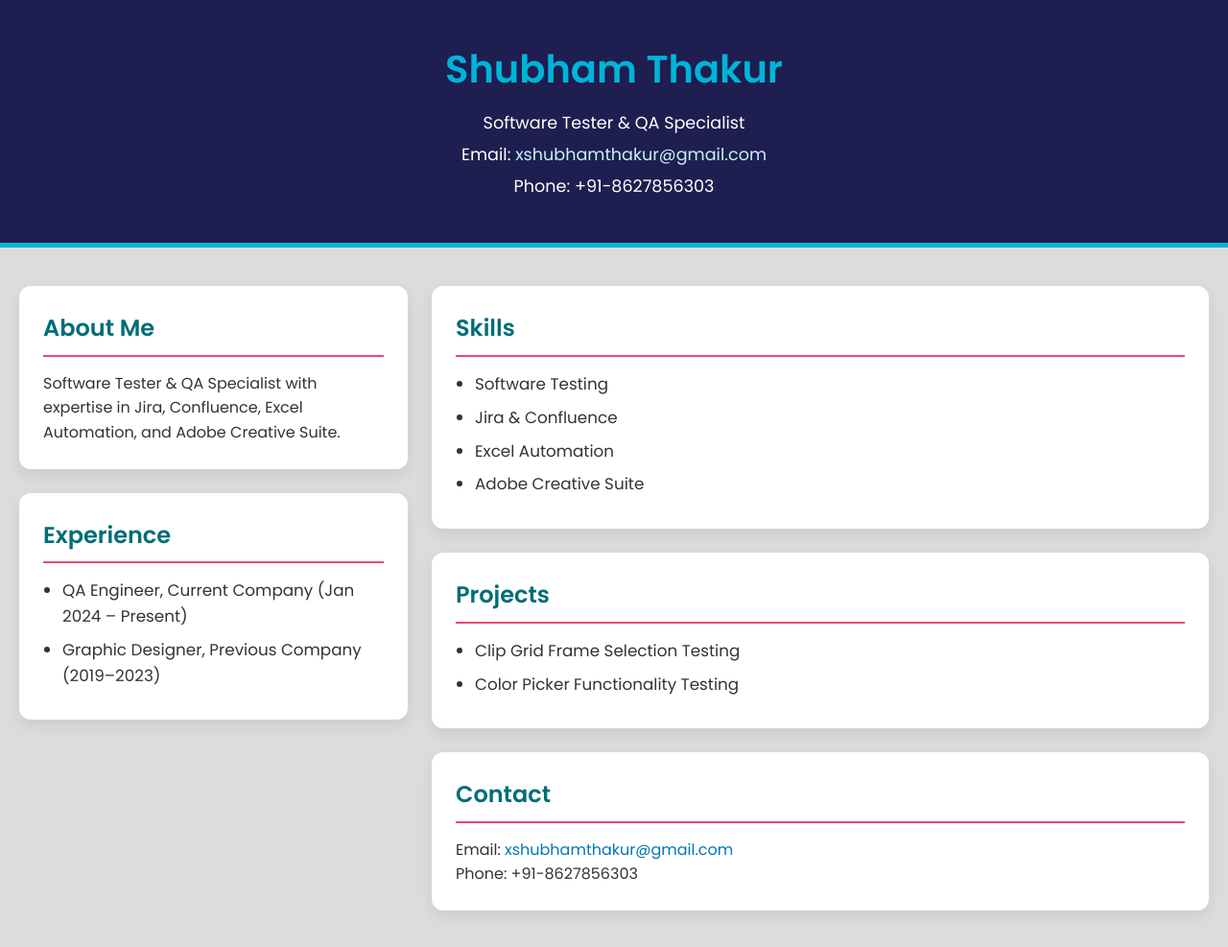
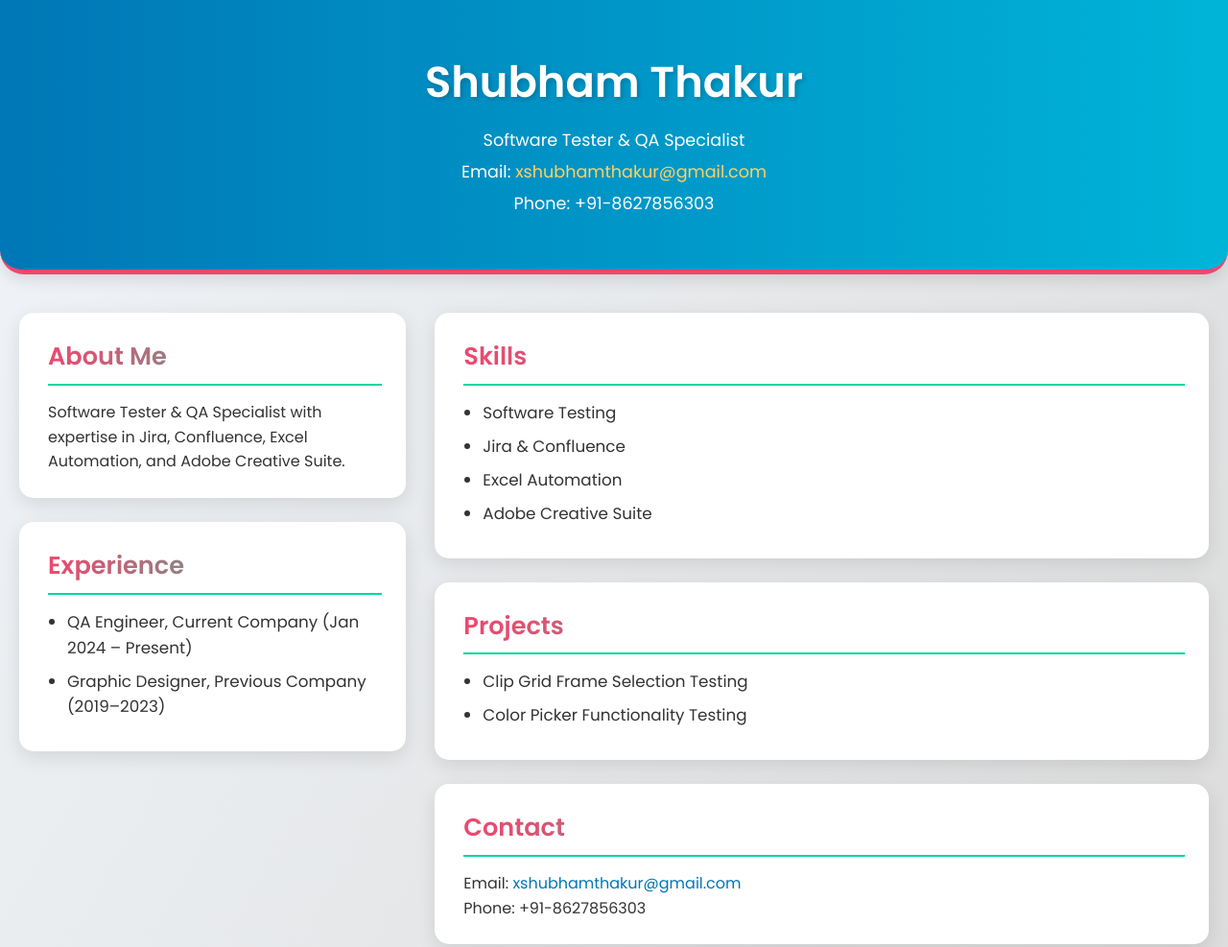
Before and after one commit to ssshanshu94-web/Resume, a plain HTML site: page index.html in a window 1280 px wide. Shown: the top 987 px of the page at 96% size. Drawn offline with Linux system fonts and the light colour scheme.

Commit message:
Updated UI

```diff
--- a/index.html
+++ b/index.html
@@ -6,8 +6,7 @@
   <title>Shubham Thakur - Resume</title>
   <!-- Google Fonts -->
   <link href="https://fonts.googleapis.com/css2?family=Poppins:wght@400;500;600&display=swap" rel="stylesheet">
-  <!-- Add version to force CSS refresh -->
-  <link rel="stylesheet" href="resumestyle.css?v=2">
+  <link rel="stylesheet" href="resumestyle.css?v=3">
 </head>
 <body>
 
--- a/resumestyle.css
+++ b/resumestyle.css
@@ -8,24 +8,27 @@
 
 /* ===== BODY ===== */
 body {
-  background: #dcdcdc;
+  background: linear-gradient(120deg, #f0f4f8, #dcdcdc);
   color: #333;
   line-height: 1.6;
 }
 
 /* ===== HEADER ===== */
 header {
-  background: #1e1e50;
+  background: linear-gradient(90deg, #0077b6, #00b4d8);
   color: #fff;
   text-align: center;
-  padding: 40px 20px;
-  border-bottom: 5px solid #00b4d8;
+  padding: 50px 20px;
+  border-bottom: 5px solid #ef476f;
+  box-shadow: 0 6px 15px rgba(0,0,0,0.1);
+  border-radius: 0 0 25px 25px;
 }
 
 header h1 {
-  font-size: 2.5em;
+  font-size: 2.8em;
   margin-bottom: 10px;
-  color: #00b4d8;
+  color: #fff;
+  text-shadow: 2px 2px 5px rgba(0,0,0,0.2);
 }
 
 header p {
@@ -34,12 +37,13 @@ header p {
 }
 
 header a {
-  color: #caf0f8;
+  color: #ffd166;
   text-decoration: none;
+  transition: color 0.3s;
 }
 
 header a:hover {
-  text-decoration: underline;
+  color: #06d6a0;
 }
 
 /* ===== MAIN CONTENT ===== */
@@ -49,7 +53,7 @@ header a:hover {
   max-width: 1400px;
   margin: 40px auto;
   padding: 0 20px;
-  gap: 25px;
+  gap: 30px;
 }
 
 /* Left and Right Columns */
@@ -70,24 +74,28 @@ header a:hover {
 /* ===== CARDS ===== */
 .card {
   background: #fff;
-  border-radius: 12px;
+  border-radius: 15px;
   padding: 25px;
-  box-shadow: 0 6px 15px rgba(0,0,0,0.08);
-  transition: transform 0.3s ease, box-shadow 0.3s ease;
+  box-shadow: 0 6px 20px rgba(0,0,0,0.1);
+  border-left: 5px solid transparent;
+  transition: transform 0.3s ease, box-shadow 0.3s ease, border-left 0.3s ease;
 }
 
 .card:hover {
-  transform: translateY(-4px);
-  box-shadow: 0 10px 25px rgba(0,0,0,0.12);
+  transform: translateY(-5px);
+  box-shadow: 0 12px 30px rgba(0,0,0,0.15);
+  border-left: 5px solid #06d6a0;
 }
 
-/* ===== HEADINGS – Professional Colors ===== */
+/* ===== HEADINGS – Gradient Text ===== */
 .card h2 {
-  font-size: 1.5em;
+  font-size: 1.6em;
   margin-bottom: 15px;
   padding-bottom: 8px;
-  color: #006d77;            /* deep teal text */
-  border-bottom: 2px solid #ef476f;  /* coral accent */
+  background: linear-gradient(90deg, #ef476f, #06d6a0);
+  -webkit-background-clip: text;
+  -webkit-text-fill-color: transparent;
+  border-bottom: 2px solid #06d6a0;
 }
 
 /* Lists */
@@ -104,15 +112,16 @@ ul li {
 a {
   color: #0077b6;
   text-decoration: none;
+  transition: color 0.3s ease;
 }
 
 a:hover {
-  text-decoration: underline;
+  color: #ef476f;
 }
 
 /* ===== SECTION SCROLL MARGIN ===== */
 section {
-  scroll-margin-top: 80px;
+  scroll-margin-top: 90px;
 }
 
 /* ===== RESPONSIVE DESIGN ===== */
@@ -127,10 +136,16 @@ section {
   }
 
   header h1 {
-    font-size: 2em;
+    font-size: 2.2em;
   }
 
   .card {
     padding: 20px;
   }
+
+  .card h2 {
+    -webkit-background-clip: initial;
+    -webkit-text-fill-color: #006d77;
+    border-bottom: 2px solid #ef476f;
+  }
 }
```
